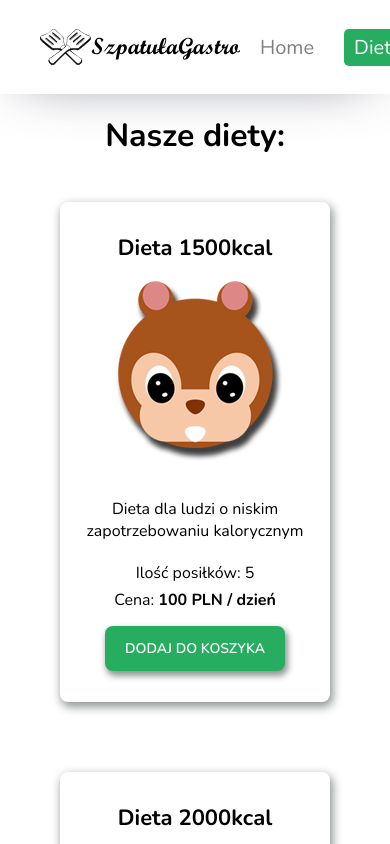
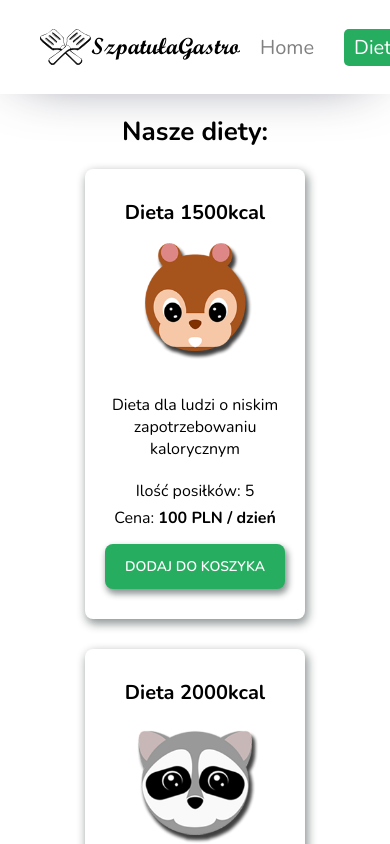
Before and after one commit to lobarzanek/vue-catering-web, a Vue app: page /diet in a window 390 px wide. Shown: the top 844 px of the page. Built offline with nearby package versions, Linux system fonts and the light colour scheme; data requests are answered from the project's data file.

Commit message:
adding responsiveness to DietView

```diff
--- a/src/components/content/dietpage/DietCard.vue
+++ b/src/components/content/dietpage/DietCard.vue
@@ -74,24 +74,21 @@ defineProps({
   flex-direction: column;
   justify-content: center;
   align-items: center;
-  height: 500px;
-  width: 270px;
+  height: 450px;
+  width: 220px;
   border-radius: 8px;
   box-shadow: 2px 4px 10px 1px #01111170;
   overflow: hidden;
-  transition: all 0.3s ease-in-out;
 
-  &:hover {
-    transform: scale(1.15);
-  }
 
   .card-img {
+    width: 130px;
     margin-bottom: 20px;
   }
 
   .title {
     margin-bottom: 15px;
-    font-size: 22px;
+    font-size: 20px;
     font-weight: bold;
   }
 
@@ -136,4 +133,6 @@ defineProps({
     }
   }
 }
+
+@import '@/components/content/dietpage/mediaDietCard.scss'
 </style>
--- /dev/null
+++ b/src/components/content/dietpage/_mediaDietCard.scss
@@ -0,0 +1,23 @@
+@media (min-width: 768px) {
+  .card {
+    height: 500px;
+    width: 270px;
+
+    .card-img {
+      width: 200px;
+    }
+
+    .title {
+      font-size: 22px;
+    }
+  }
+}
+@media (min-width: 992px) {
+  .card {
+    transition: all 0.3s ease-in-out;
+
+    &:hover {
+      transform: scale(1.10);
+    }
+  }
+}
--- a/src/views/DietView/DietView.vue
+++ b/src/views/DietView/DietView.vue
@@ -52,6 +52,10 @@ await getDietsData();
   justify-content: center;
   align-items: center;
   padding-top: 20px;
+  h1{
+    font-size: 26px;
+    margin-bottom: 20px;
+  }
   .dietCards {
     width: 100vw;
     display: flex;
@@ -59,8 +63,7 @@ await getDietsData();
     flex-wrap: wrap;
     justify-content: center;
     align-items: center;
-    margin: 45px 0;
-    gap: 70px;
+    gap: 30px;
   }
 }
 .errorHandler {
@@ -69,4 +72,6 @@ await getDietsData();
   align-items: center;
   margin: 20px 60px;
 }
+
+@import '@/views/DietView/mediaDietView.scss';
 </style>
--- /dev/null
+++ b/src/views/DietView/_mediaDietView.scss
@@ -0,0 +1,14 @@
+@media (min-width: 768px) {
+}
+@media (min-width: 992px) {
+  .dietView {
+    gap: 30px;
+    h1 {
+      font-size: 30px;
+      margin-top: 20px;
+    }
+    .dietCards {
+      gap: 70px;
+    }
+  }
+}
```
